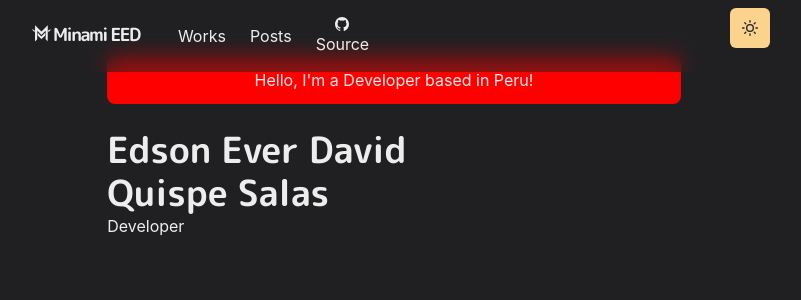
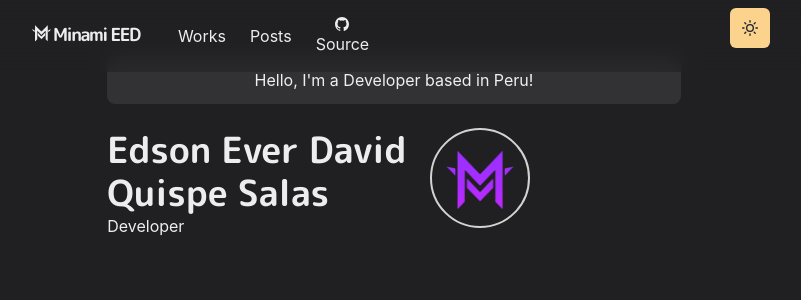
Before and after one commit to Minami-eed/minami-web, a Next.js app: page / in a window 1280 px wide. Shown: the top 300 px of the page, without its empty margins (246-1047 px from the left). Built offline with nearby package versions, Linux system fonts and the light colour scheme.

Commit message:
Añadiendo la imagen del perfil

```diff
--- a/pages/index.js
+++ b/pages/index.js
@@ -1,9 +1,21 @@
-import { Container, Box, Heading } from '@chakra-ui/react'
+import {
+  Container,
+  Box,
+  Heading,
+  Image,
+  useColorModeValue
+} from '@chakra-ui/react'
 
 const Page = () => {
   return (
     <Container>
-      <Box borderRadius="lg" bg="red" p={3} mb={6} align="center">
+      <Box
+        borderRadius="lg"
+        bg={useColorModeValue('whiteAlpha.500', 'whiteAlpha.200')}
+        p={3}
+        mb={6}
+        align="center"
+      >
         Hello, I&apos;m a Developer based in Peru!
       </Box>
 
@@ -19,6 +31,31 @@ const Page = () => {
             Developer<br></br>
           </p>
         </Box>
+        <Box
+          flexShrink={0}
+          mt={{ base: 4, md: 0 }}
+          ml={{ md: 6 }}
+          align="center"
+        >
+          <Box
+            borderColor="whiteAlpha.800"
+            borderWidth={2}
+            borderStyle="solid"
+            w="100px"
+            h="100px"
+            display="inline-block"
+            borderRadius="full"
+            overflow="hidden"
+          >
+            <Image
+              src="/images/minami.png"
+              alt="Minami Profile image"
+              borderRadius="full"
+              width="100"
+              height="100"
+            />
+          </Box>
+        </Box>
       </Box>
     </Container>
   )
```
